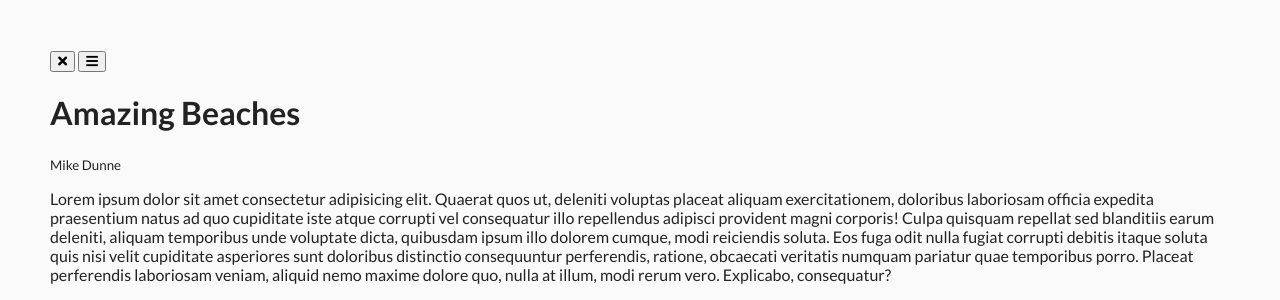
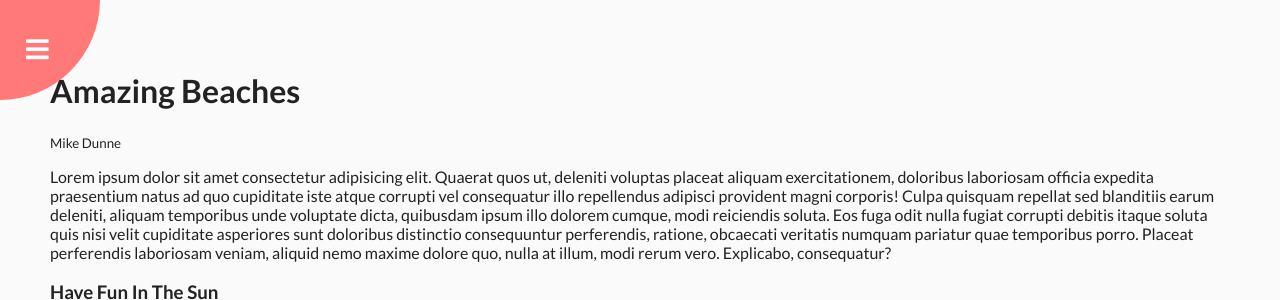
Before and after one commit to tod619/rotating_menu, a plain HTML site: page index.html in a window 1280 px wide. Shown: the top 300 px of the page. Drawn offline with Linux system fonts and the light colour scheme.

Commit message:
add style to circle + icons in style.css file

```diff
--- a/style.css
+++ b/style.css
@@ -16,6 +16,8 @@ body {
   margin: 0;
 }
 
+/* End: Global Styles */
+
 .container {
   background-color: #fafafa;
   transform-origin: top left;
@@ -28,4 +30,45 @@ body {
 .container.show-nav {
   transform: rotate(-20deg);
 }
-/* End: Global Styles */
+
+/* Start: Circle */
+.circle-container {
+  position: fixed;
+  top: -100px;
+  left: -100px;
+}
+
+.circle {
+  background-color: #ff7979;
+  height: 200px;
+  width: 200px;
+  border-radius: 50%;
+  position: relative;
+  transition: transform 0.5s linear;
+}
+
+.circle button {
+  position: absolute;
+  top: 50%;
+  left: 50%;
+  height: 100px;
+  background: transparent;
+  border: none;
+  font-size: 26px;
+  color: #fff;
+}
+
+.circle button:focus {
+  outline: none;
+}
+
+.circle button#open {
+  left: 60%;
+}
+
+.circle button#close {
+  top: 60%;
+  transform: rotate(90deg);
+  transform-origin: top left;
+}
+/* End: Circle */
```
